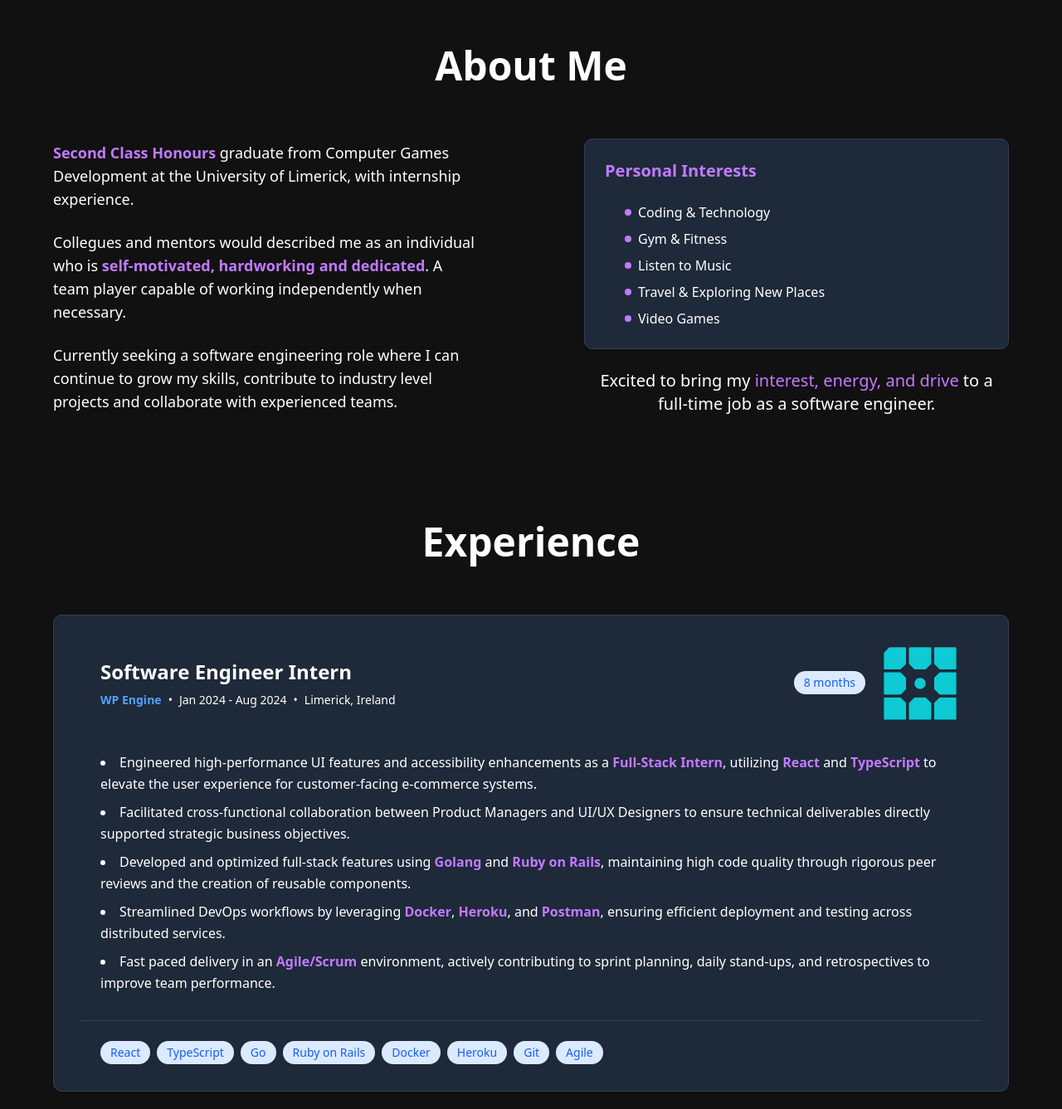
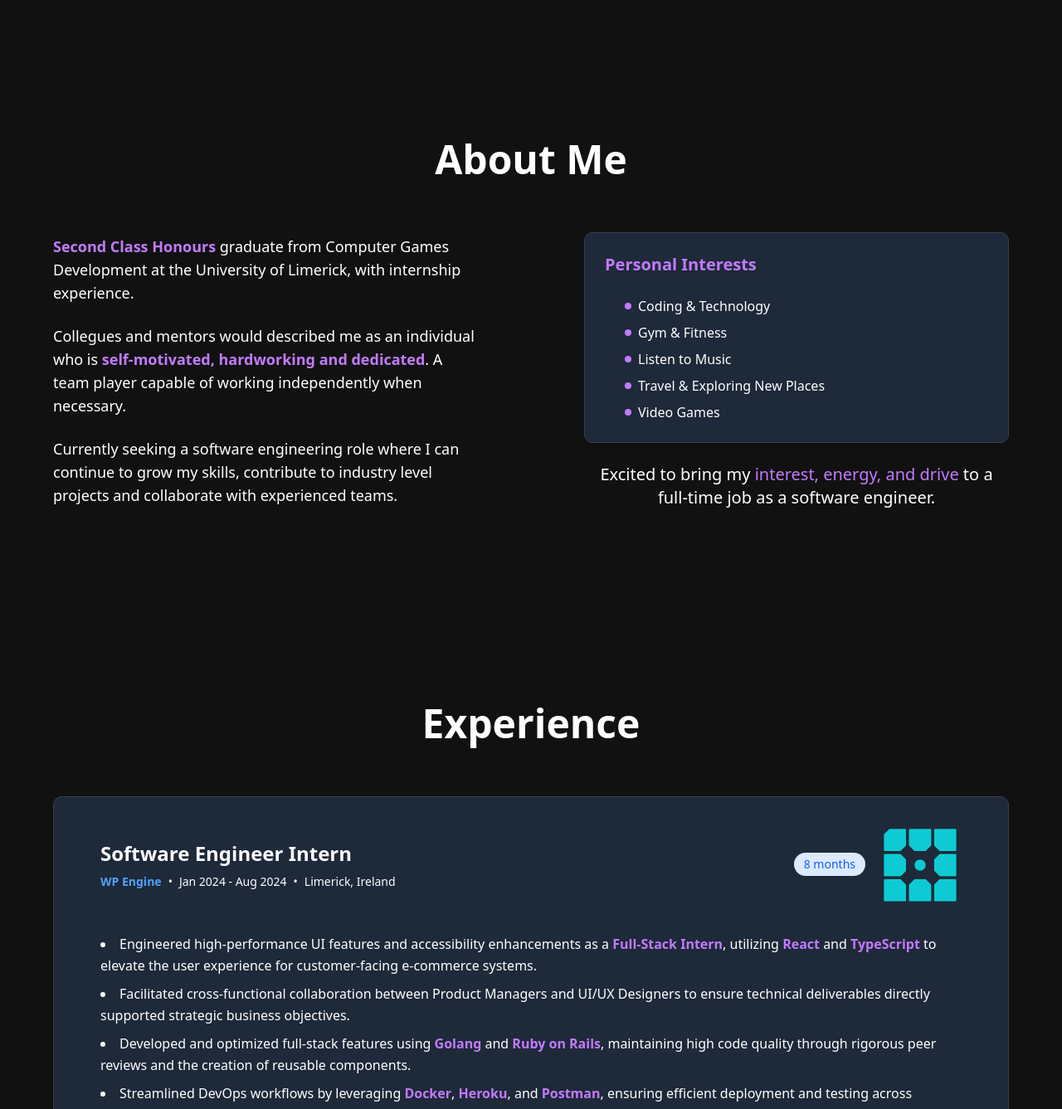
Before and after one commit to italotrt/portfolio, a Next.js app: page / in a window 1280 px wide. Shown: the part 873-2210 px from the top of the page at 83% size. Built offline with nearby package versions, Linux system fonts and the light colour scheme.

Commit message:
fix: layout

```diff
--- a/src/components/ui/content/about.tsx
+++ b/src/components/ui/content/about.tsx
@@ -6,7 +6,7 @@
 
 export function AboutMe() {
   return (
-    <div className="container mx-auto px-4 py-16">
+    <div className="container mx-auto px-4 py-16 flex flex-col flex-wrap items-center justify-center relative h-[100vh]">
         <div className="max-w-6xl mx-auto">
             <h2 className="text-4xl md:text-5xl font-bold text-center mb-16">
                 About Me
--- a/src/components/ui/content/experience.tsx
+++ b/src/components/ui/content/experience.tsx
@@ -10,7 +10,7 @@
 
 export function Experience() {
   return (
-    <div className="container mx-auto px-4 py-16">
+    <div className="container mx-auto px-4 py-16 flex flex-col flex-wrap items-center justify-center relative h-[100vh]">
         <div className="max-w-6xl mx-auto">
             <h2 className="text-4xl md:text-5xl font-bold text-center mb-16">
                 Experience
--- a/src/components/ui/content/projects.tsx
+++ b/src/components/ui/content/projects.tsx
@@ -29,7 +29,7 @@
           <h2 className="text-4xl md:text-5xl font-bold text-center mb-16">
             My Projects
           </h2>
-          <div className="grid grid-cols-1 md:grid-cols-2 gap-8">
+          <div className="flex flex-wrap gap-8">
             {projectsData.map((project, index) => {
               return (
                 <Card key={index} className={`bg-gray-800 rounded-xl p-6 border-gray-700 border-t-2 flex flex-col`}>
@@ -59,7 +59,7 @@
                   <CardFooter className="pt-6 border-t border-gray-700 mt-auto">
                     <div className="flex gap-2 flex-wrap">
                       {project.tags.map((tag, idx) => (
-                        <span key={idx} className={`bg-blue-100 text-blue-400 px-3 py-1 rounded-full text-sm`}>
+                        <span key={idx} className={`bg-blue-100 text-blue-600 px-3 py-1 rounded-full text-sm font-medium`}>
                           {tag.label}
                         </span>
                       ))}
```
